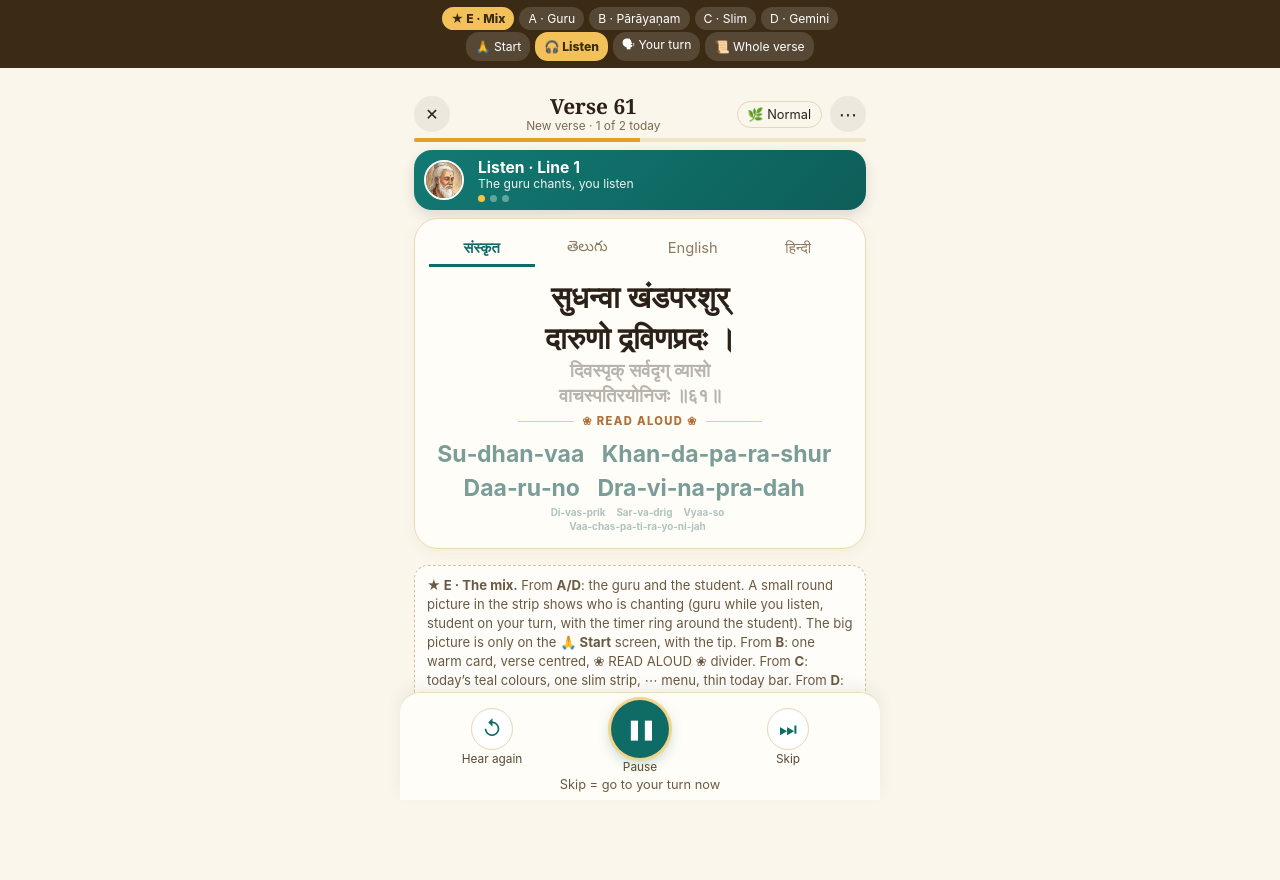
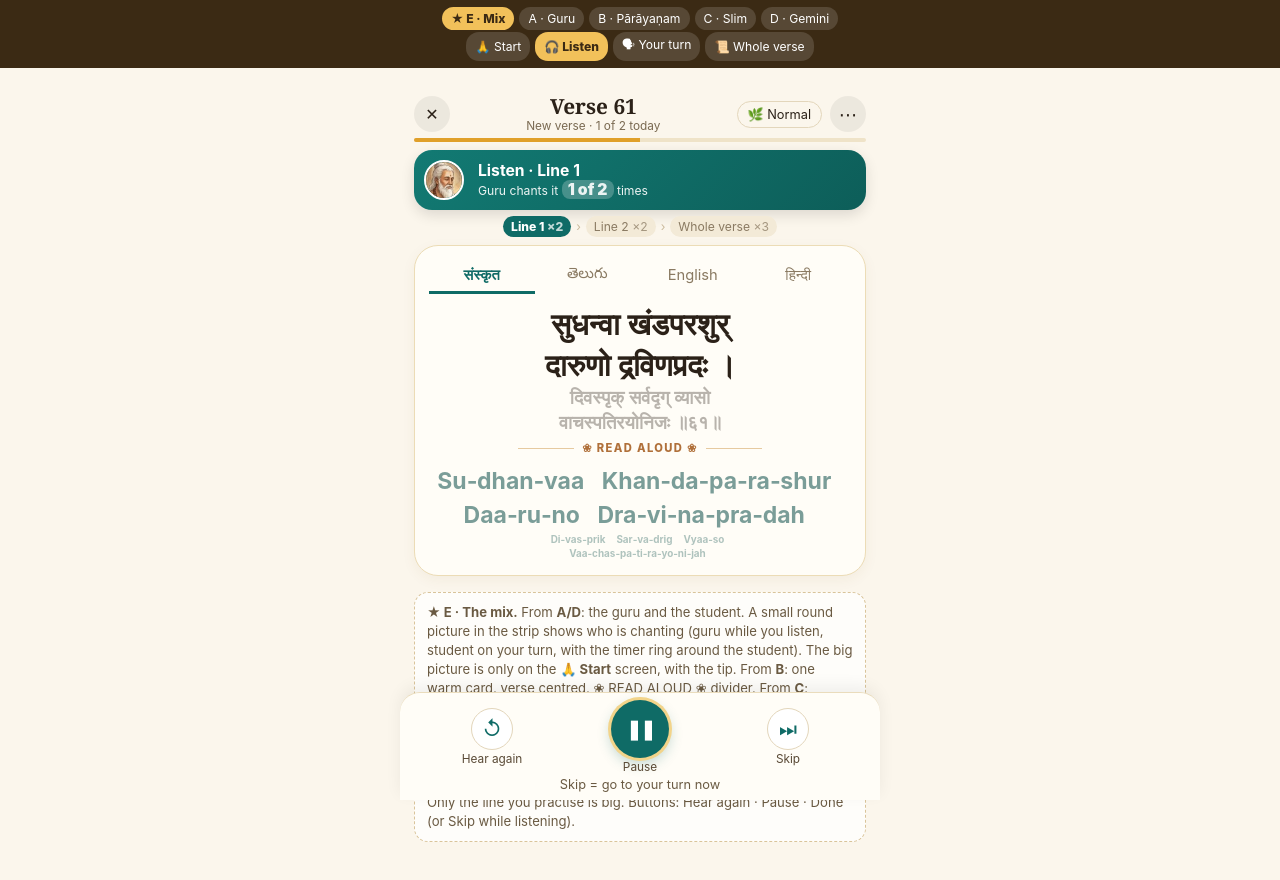
Before and after one commit to pranavbpk/vishnu-sahasranam-, a plain HTML site: page preview-nov23d.html in a window 1280 px wide. Drawn offline with Linux system fonts and the light colour scheme.

Commit message:
Preview only: design E now shows the counts (1 of 2 times) and the lesson path Line 1 x2, Line 2 x2, Whole verse x3
Co-Authored-By: Claude Opus 5.5 <noreply@anthropic.com>
Claude-Session: https://claude.ai/code/session_01YWzpysM7T7wk9vWjiemQyX

```diff
--- a/preview-nov23d.html
+++ b/preview-nov23d.html
@@ -47,6 +47,10 @@ button{font:inherit;cursor:pointer;color:inherit}
 .d-d .lnk.pillk{border:1.5px solid #e3d6bb;border-radius:18px;padding:5px 14px;background:#fffdf7}
 .d-d .cb.big span{box-shadow:0 0 0 3px #e3c27a,0 5px 14px rgba(31,93,69,.35)}
 /* ===== E: mix ===== */
+.d-e .estrip .tx small .cnt{background:rgba(255,255,255,.25);border-radius:8px;padding:0 6px;font-weight:900}
+.d-e .epath{display:flex;align-items:center;justify-content:center;gap:5px;margin:6px 0 0;font-size:.76rem;color:#8a7a62;white-space:nowrap}.d-e .epath span{padding:3px 8px;border-radius:12px;background:#f3ead7}.d-e .epath span i{font-style:normal;opacity:.75}
+.d-e .epath span.cu{background:#0f6b66;color:#fff;font-weight:800}.d-e .epath span.dn{background:#e3f3ee;color:#0f6b66}.d-e .epath em{font-style:normal;color:#c9b89a}
+
 .d-e .tday{height:4px;border-radius:3px;background:#efe3c8;margin:2px 0 8px;overflow:hidden}.d-e .tday i{display:block;height:100%;width:50%;background:#e0a02a}
 .d-e .estrip{display:flex;align-items:center;gap:10px;min-height:58px;border-radius:18px;padding:6px 10px 6px 6px;color:#fff;box-shadow:0 5px 14px rgba(0,0,0,.12)}
 .d-e .estrip.listen{background:linear-gradient(135deg,#127a73,#0d5e59)}.d-e .estrip.turn{background:linear-gradient(135deg,#f08a24,#d9541a)}.d-e .estrip.paused{background:linear-gradient(135deg,#8a6d4e,#6b5236)}
@@ -140,8 +144,10 @@ function drawE(){var h='',st=P?'paused':M==='turn'?'turn':'listen';
   h+='<div class="info">'+EINFO+'</div>';
   h+='<div class="dock edock"><div class="estart"><button class="go"><span class="eri"><b>6</b></span><span>Start the verse<small>Starts by itself</small></span></button><button class="kn">✓ I know it<small>Quick check · 1 min</small></button></div></div>';
   return h}
- var who=M==='turn'?'sishya':'guru',tt=P?'Paused':M==='turn'?'Your turn · Line 1':M==='whole'?'Listen · Whole verse':'Listen · Line 1',ts=P?'Tap ▶ to carry on':M==='turn'?'Say it 2 times':M==='whole'?'Time 1 of 3':'The guru chants, you listen';
- h+='<div class="estrip '+st+'"><span class="eav"><img src="preview-assets/'+who+'-face.jpg" alt="">'+(M==='turn'&&!P?'<i class="erg" id="rg" style="background:conic-gradient(#f6c445 '+(left/14*100)+'%,rgba(255,255,255,.25) 0)"></i><b class="ern" id="rgn">'+left+'</b>':'')+'</span><span class="tx"><b>'+tt+'</b><small>'+ts+'</small><span class="dts"><i class="on"></i><i></i><i></i></span></span>'+(M==='turn'?'<button class="ecl" id="clsS">👥 '+(cls?'On':'Off')+'</button>':'')+'</div>';
+ var who=M==='turn'?'sishya':'guru',tt=P?'Paused':M==='turn'?'Your turn · Line 1':M==='whole'?'Listen · Whole verse':'Listen · Line 1',ts=P?'Tap ▶ to carry on':M==='turn'?'Say it <b class="cnt">1 of 2</b> times':M==='whole'?'Guru chants it <b class="cnt">1 of 3</b> times':'Guru chants it <b class="cnt">1 of 2</b> times';
+ /* lesson path: what comes, how many times, where you are */
+ var cur=M==='whole'?2:0,path=[['Line 1','×2'],['Line 2','×2'],['Whole verse','×3']].map(function(x,k){return '<span class="'+(k<cur?'dn':k===cur?'cu':'')+'">'+(k<cur?'✓ ':'')+x[0]+' <i>'+x[1]+'</i></span>'}).join('<em>›</em>');
+ h+='<div class="estrip '+st+'"><span class="eav"><img src="preview-assets/'+who+'-face.jpg" alt="">'+(M==='turn'&&!P?'<i class="erg" id="rg" style="background:conic-gradient(#f6c445 '+(left/14*100)+'%,rgba(255,255,255,.25) 0)"></i><b class="ern" id="rgn">'+left+'</b>':'')+'</span><span class="tx"><b>'+tt+'</b><small>'+ts+'</small></span>'+(M==='turn'?'<button class="ecl" id="clsS">👥 '+(cls?'On':'Off')+'</button>':'')+'</div><div class="epath">'+path+'</div>';
  h+='<div class="ecard"><div class="tabs">'+[['sa','संस्कृत'],['te','తెలుగు'],['en','English'],['hi','हिन्दी']].map(function(t){return '<button data-t="'+t[0]+'" class="'+(tab===t[0]?'on':'')+'">'+t[1]+'</button>'}).join('')+'</div>';
  var S=scLines(),R=raLines(),whole=M==='whole';
  h+='<div class="sc" id="sc">'+S.map(function(rows,i){return rows.map(function(r){return '<div class="row'+(!whole&&i?' other small':'')+'">'+r+'</div>'}).join('')}).join('')+'</div>';
@@ -150,7 +156,7 @@ function drawE(){var h='',st=P?'paused':M==='turn'?'turn':'listen';
  var right=M==='turn'?['✓','Done']:['⏭','Skip'];
  h+='<div class="dock edock"><div class="ctl"><button class="cb"><span>↺</span>Hear again</button><button class="cb big" id="pz"><span>'+(P?'▶':'❚❚')+'</span>'+(P?'Play':'Pause')+'</button><button class="cb" id="sk"><span>'+right[0]+'</span>'+right[1]+'</button></div>'+(M==='turn'?'<button class="lnk pillk">✓ I’ve got it — skip to the whole verse ›</button>':M==='listen'?'<div class="ehint">Skip = go to your turn now</div>':'')+'</div>';
  return h}
-var EINFO='<b>★ E · The mix.</b> From <b>A/D</b>: the guru and the student. A small round picture in the strip shows who is chanting (guru while you listen, student on your turn, with the timer ring around the student). The big picture is only on the <b>🙏 Start</b> screen, with the tip. From <b>B</b>: one warm card, verse centred, ❀ READ ALOUD ❀ divider. From <b>C</b>: today’s teal colours, one slim strip, ⋯ menu, thin today bar. From <b>D</b>: word lit up in yellow, class chanting inside the strip, “I’ve got it — skip to the whole verse” as a small pill. Only the line you practise is big. Buttons: Hear again · Pause · Done (or Skip while listening).';
+var EINFO='<b>★ E · The mix.</b> From <b>A/D</b>: the guru and the student. A small round picture in the strip shows who is chanting (guru while you listen, student on your turn, with the timer ring around the student). The big picture is only on the <b>🙏 Start</b> screen, with the tip. From <b>B</b>: one warm card, verse centred, ❀ READ ALOUD ❀ divider. From <b>C</b>: today’s teal colours, one slim strip, ⋯ menu, thin today bar. From <b>D</b>: word lit up in yellow, class chanting inside the strip, “I’ve got it — skip to the whole verse” as a small pill. A small path under the strip shows the whole lesson with counts: <b>Line 1 ×2 › Line 2 ×2 › Whole verse ×3</b>, the current part lit up, and the strip says “1 of 2 times”. Only the line you practise is big. Buttons: Hear again · Pause · Done (or Skip while listening).';
 function fit(){['#sc','#ra'].forEach(function(id){var R=[].slice.call(document.querySelectorAll(id+' .row:not(.small)')),m=99;R.forEach(function(r){r.style.fontSize='';var f=parseFloat(getComputedStyle(r).fontSize),need=r.scrollWidth,have=r.clientWidth;if(need>have+1)f=Math.floor(f*have/need);m=Math.min(m,Math.max(id==='#sc'?24:22,f))});R.forEach(function(r){r.style.fontSize=m+'px';if(r.scrollWidth>r.clientWidth+1)r.classList.add('wrap')});
   [].slice.call(document.querySelectorAll(id+' .row.small')).forEach(function(r){r.style.fontSize=Math.round(m*.62)+'px'})})}
 setInterval(function(){if(P)return;if(M!=='turn'){w=(w+1)%6;var sp=document.querySelectorAll('#ra .row');var all=[].slice.call(document.querySelectorAll('#ra .row:not(.small) span'));all.forEach(function(s,j){s.className=j<w?'heard':j===w?'now':''})}else{left=left>1?left-1:14;var r=$('rg');if(r)r.style.background='conic-gradient(#fff '+(left/14*100)+'%,rgba(255,255,255,.3) 0)';var n=$('rgn');if(n)n.textContent=left}},900);
```
Also changed, not shown: docs/screens-nov23g/E-mix-counts.png (added).
